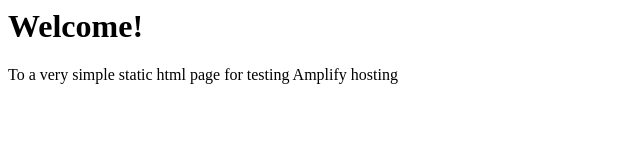
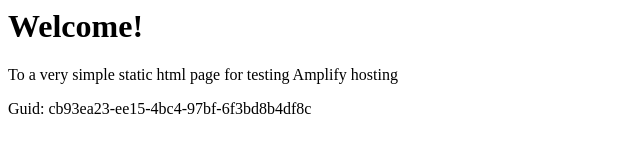
Before and after one commit to aws-aemilia-iad/Github-PR-Commit-Integration-Test-DoNotTouch-Gith-P5X5MO5I-v1-preprod-us-east-1, a website: page src/index.html in a window 1280 px wide. Shown: the whole page, without its empty margins (0-640 px from the left). Drawn offline with Linux system fonts and the light colour scheme.

Commit message:
commit from integ tests

```diff
--- a/src/index.html
+++ b/src/index.html
@@ -1,3 +1,5 @@
+
+
 <html lang="en">
 
 <head>
@@ -10,6 +12,6 @@
 <body>
     <h1>Welcome!</h1>
     <p>To a very simple static html page for testing Amplify hosting</p>
-</body>
+    <p>Guid: cb93ea23-ee15-4bc4-97bf-6f3bd8b4df8c</p></body>
 
 </html>
```
